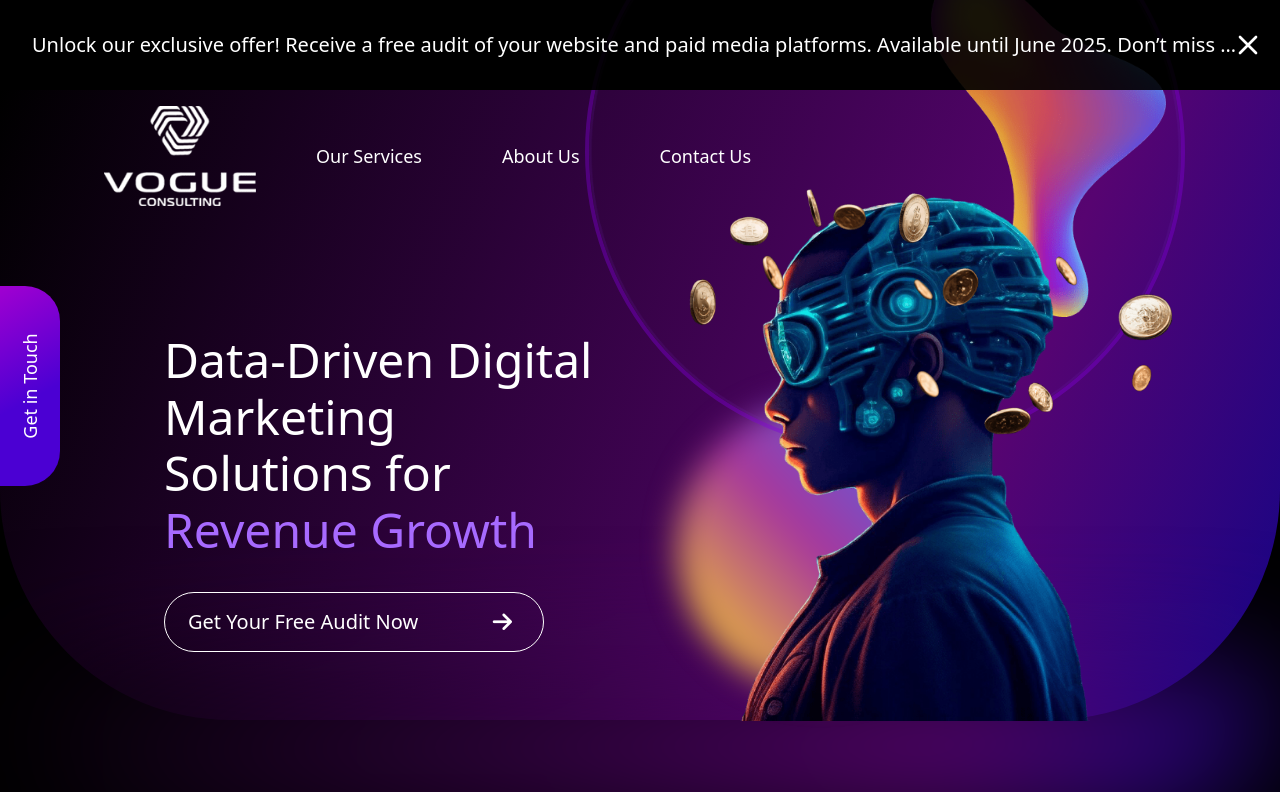
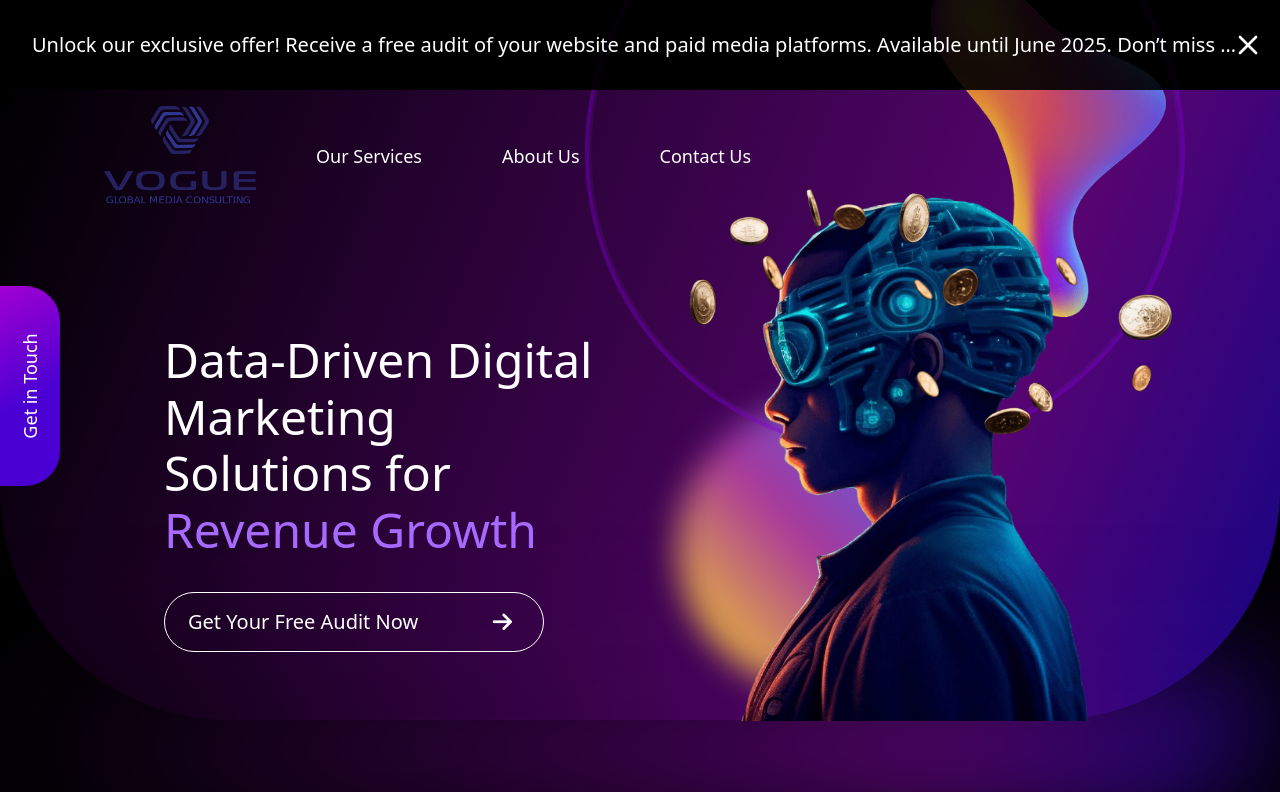
Before and after one commit to Faheemcb/vogue-consulting, an Angular app: page / in a window 1280 px wide. Shown: the top 792 px of the page. Built offline with nearby package versions, Linux system fonts and the light colour scheme; no server answers.

Commit message:
feat: logo changed

```diff
--- a/src/app/components/home/home.component.html
+++ b/src/app/components/home/home.component.html
@@ -24,7 +24,7 @@ filter: blur(50px); -webkit-filter: blur(60px);">
       <div class="flex flex-col md:flex-row items-center px-4 md:px-6 py-4 md:ml-20">
         <!-- Logo - increased size -->
         <img
-          src="assets/img/image-1.png"
+          src="assets/img/vgc.png"
           alt="Logo"
           class="w-[100px] md:w-[152px] h-auto md:h-[100px] mb-4 md:mb-0 md:mr-5"
         >
--- a/src/app/shared/components/navbar/navbar.component.ts
+++ b/src/app/shared/components/navbar/navbar.component.ts
@@ -11,7 +11,7 @@ import { ContactFormService } from '../../services/contact-form.service';
         <!-- Logo -->
         <a routerLink="/" class="flex items-center">
           <img
-            src="../../../assets/img/image-1.png"
+            src="../../../assets/img/vgc.png"
             class="h-12 sm:h-14 w-auto"
             alt="Flowbite Logo"
           />
```
